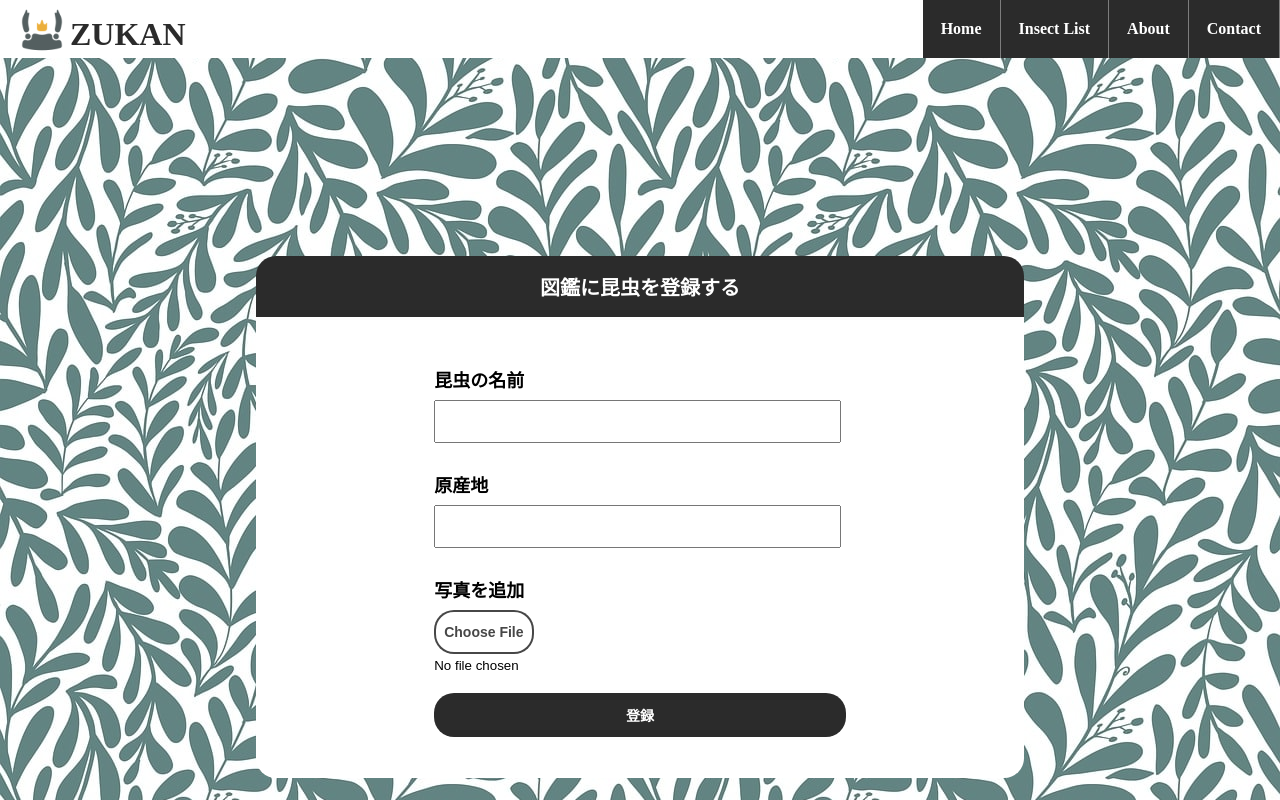
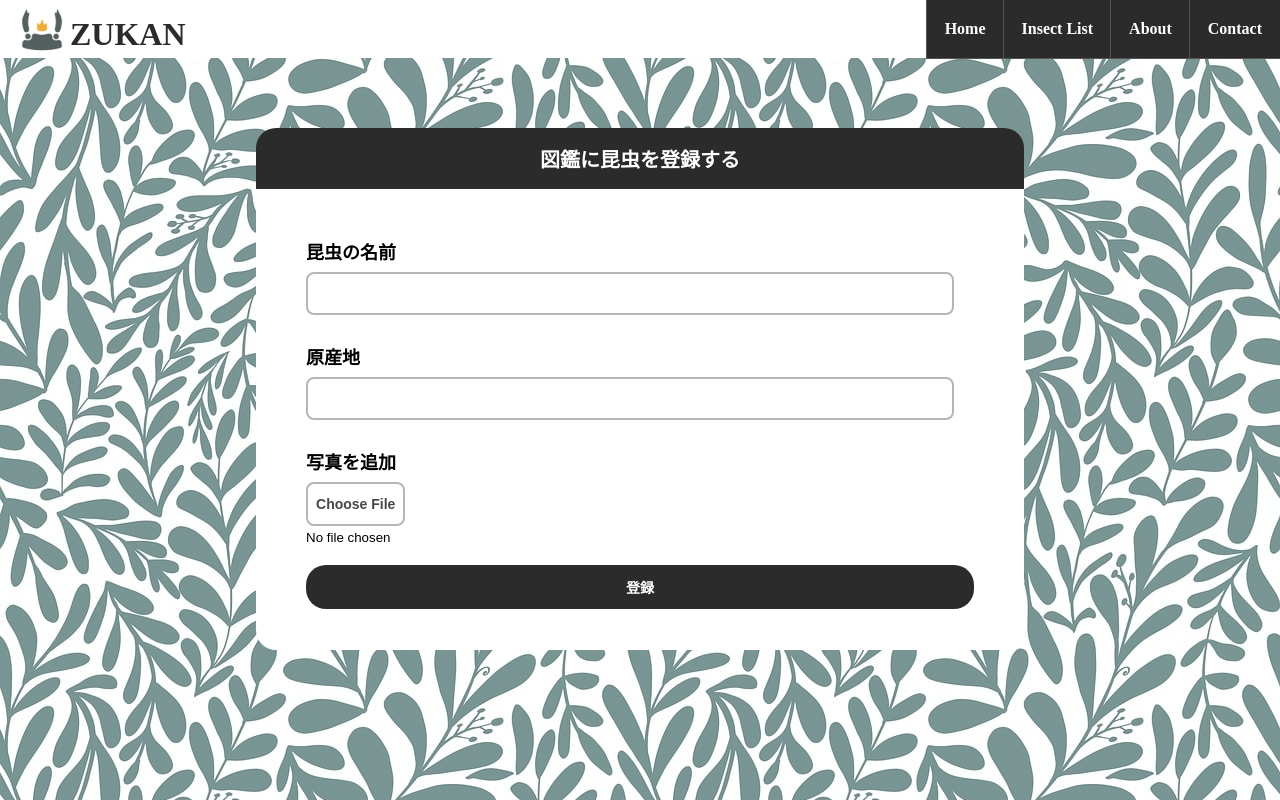
Before and after one commit to Shuta-Kato/react-insect-zukan, a React (Vite) app: page / in a window 1280 px wide. Shown: the top 800 px of the page. Built offline with nearby package versions, Linux system fonts and the light colour scheme.

Commit message:
CSSスタイルの更新/3

```diff
--- a/src/styles/style.css
+++ b/src/styles/style.css
@@ -3,32 +3,33 @@ body {
   margin: 0px;
   background-image: url(../assets/background-leafs.jpg);
   background-repeat: repeat;
-  background-color: rgba(255, 255, 255, 0.3);
+  background-color: rgba(255, 255, 255, 0.4);
   background-blend-mode: lighten;
   margin-top: 84px;
-
 }
 
 .article-container {
   width: 60%;
-  margin: 20% auto;
+  margin: 10% auto;
 }
 
 form {
   width: auto;
-  margin: 40px;
+  margin: 40px 20px;
 }
 
-nav{
-    position: fixed;
-    top: 0;
-    left: 0;
-    width: 100%;
+button {
+  cursor: pointer;
 }
 
+nav a {
+  text-decoration: none;
+  color: #2b2b2b;
+}
 
-button {
-    cursor : pointer;
+nav a:hover {
+  transform: scale(1.2, 1.2);
+  transition: 0.25s;
 }
 
 /* ヘッダーのスタイル */
@@ -38,6 +39,10 @@ nav {
   display: flex;
   justify-content: space-between;
   align-items: center;
+  position: fixed;
+  top: 0;
+  left: 0;
+  width: 100%;
 }
 
 nav ul {
@@ -51,6 +56,8 @@ nav li {
   display: flex;
   align-items: center;
   justify-content: center;
+  outline: 0.6px solid #535353;
+  outline-offset: 0.8px;
 }
 
 nav img {
@@ -71,9 +78,9 @@ nav div {
   padding-left: 18px;
 }
 
-nav a {
-  text-decoration: none;
-  color: #2b2b2b;
+nav li:hover {
+  transform: scale(1.2, 1.2);
+  transition: 0.25s;
 }
 
 .nav-button {
@@ -84,7 +91,6 @@ nav a {
   padding-right: 18px;
   padding-top: 20px;
   padding-bottom: 20px;
-  border-right: 1px rgb(125, 125, 125) solid;
 }
 
 /* フォームのスタイル */
@@ -111,7 +117,7 @@ nav a {
 }
 
 .form-block {
-  margin: 20px 20%;
+  margin: 20px 4%;
 }
 
 .form-block label {
@@ -125,6 +131,8 @@ nav a {
   display: grid;
   width: 94%;
   padding: 12px 8px;
+  border: #b6b6b6 2px solid;
+  border-radius: 8px;
 }
 
 .form-files-block input {
@@ -141,7 +149,7 @@ nav a {
 }
 
 .form-button-box {
-  margin: 0 20%;
+  margin: 20px 4%;
 }
 
 .form-button-box button {
@@ -153,15 +161,16 @@ nav a {
   font-weight: bold;
   padding: 12px 8px;
   width: 100%;
-  cursor : pointer;
+  cursor: pointer;
 }
 
-.form-button-box button:hover{
-    color: blue;
+.form-button-box button:hover {
+  transform: scale(1.1, 1.1);
+  transition: 0.25s;
 }
 
 .form-files-block {
-  margin: 20px 20%;
+  margin: 20px 4%;
 }
 
 .file-button {
@@ -171,11 +180,18 @@ nav a {
 .file-button::file-selector-button {
   background-color: white;
   color: #2b2b2bdd;
-  border: 2px solid #2b2b2bdd;
-  border-radius: 20px;
+  border: #b6b6b6 2px solid;
+  border-radius: 8px;
   font-size: 14px;
   font-weight: bold;
   display: block;
   padding: 12px 8px;
   margin-bottom: 4px;
+  cursor: pointer;
 }
+
+.file-button::file-selector-button:hover {
+  background-color: #2b2b2b;
+  color: white;
+  transition: 0.25s;
+}
```
